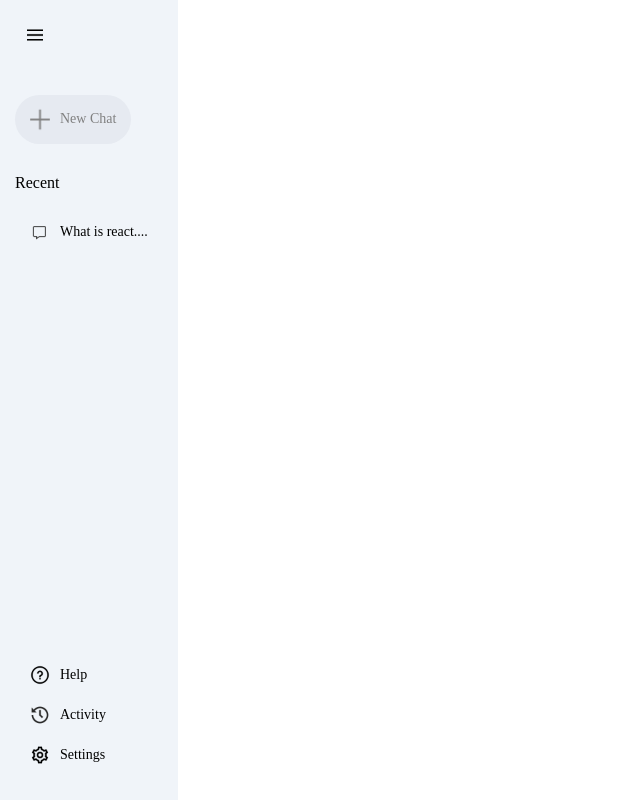
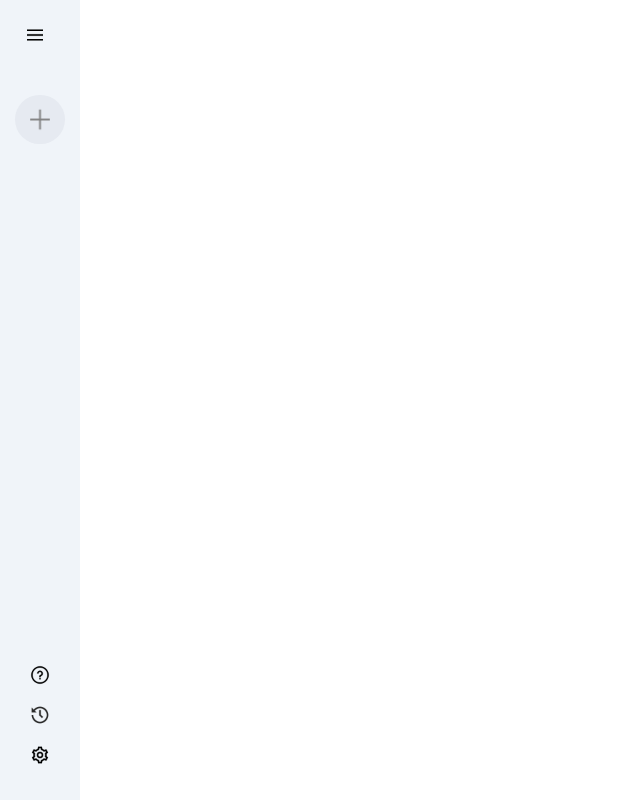
Before and after one commit to Umair505/react-beginner-zone, a React (Vite) app in the folder gemini-ai-clone/: page / in a window 1280 px wide. Shown: the whole page, without its empty margins (0-640 px from the left). Built offline with nearby package versions, Linux system fonts and the light colour scheme.

Commit message:
sidebar functionality added

```diff
--- a/gemini-ai-clone/src/components/sidebar/Sidebar.jsx
+++ b/gemini-ai-clone/src/components/sidebar/Sidebar.jsx
@@ -1,15 +1,17 @@
-import React from 'react'
+import React, { useState } from 'react'
 import './Sidebar.css'
 import {assets} from '../../assets/assets'
 const Sidebar = () => {
+  const [extended,setExtended] = useState(false)
   return (
     <div className='sidebar'>
         <div className="top">
-            <img className='menu' src={assets.menu_icon} alt="" />
+            <img onClick={() =>setExtended(prev=>!prev)} className='menu' src={assets.menu_icon} alt="" />
             <div className="new-chat">
                 <img src={assets.plus_icon} alt="" />
-                <p>New Chat</p>
+                {extended?<p>New Chat</p>:null}
             </div>
+            {extended?
             <div className='recent'>
                 <p className="recent-title">Recent</p>
                 <div className="recent-entry">
@@ -17,19 +19,21 @@
                     <p>What is react....</p>
                 </div>
             </div>
+            :null}
+
         </div>
         <div className="bottom">
             <div className="bottom-item recent-entry">
                 <img src={assets.question_icon} alt="" />
-                <p>Help</p>
+                {extended?<p>Help</p>:null}
             </div>
             <div className="bottom-item recent-entry">
                 <img src={assets.history_icon} alt="" />
-                <p>Activity</p>
+                {extended?<p>Activity</p>:null}
             </div>
             <div className="bottom-item recent-entry">
                 <img src={assets.setting_icon} alt="" />
-                <p>Settings</p>
+                {extended?<p>Settings</p>:null}
             </div>
         </div>
     </div>
--- a/gemini-ai-clone/src/index.css
+++ b/gemini-ai-clone/src/index.css
@@ -1,7 +1,9 @@
+@import url('https://fonts.googleapis.com/css2?family=Outfit:wght@100..900&display=swap');
 *{
   padding: 0;
   margin: 0;
   box-sizing: border-box;
+  font-family: Outfit;
 }
 #root{
   min-height: 100vh;
```
